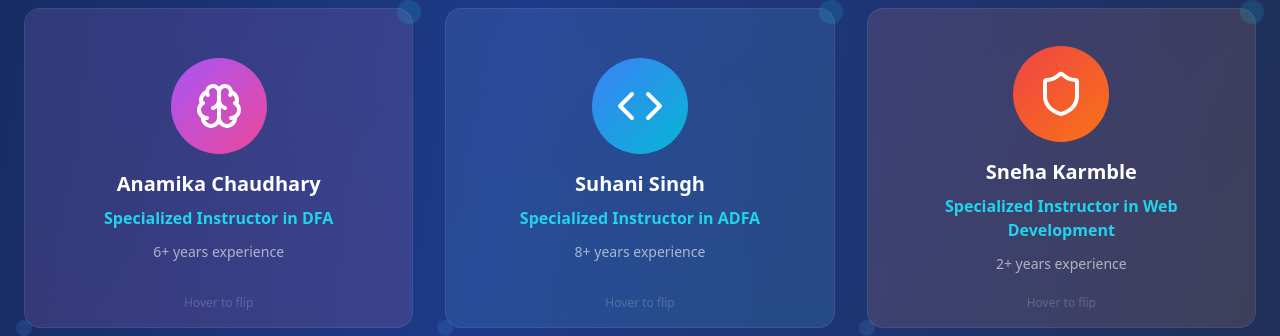
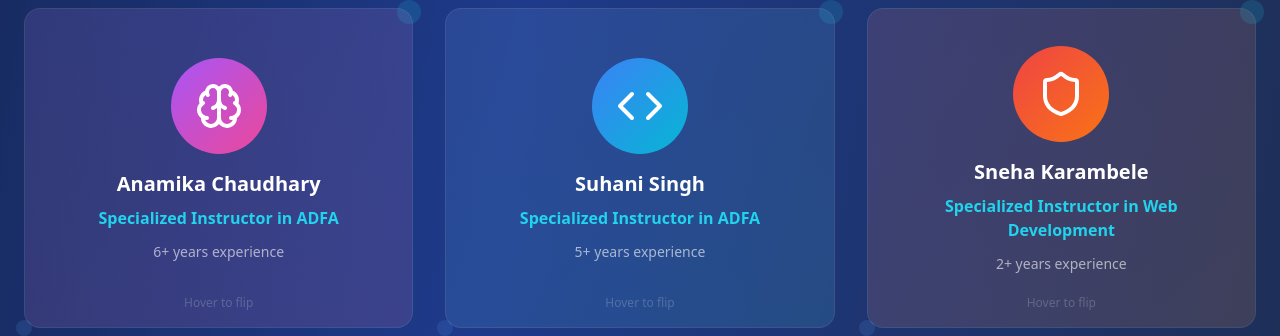
Before and after one commit to rohit29032005/Varcity-Infotech, a React (Vite) app: page / in a window 1280 px wide. Shown: the part 4797-5133 px from the top of the page. Built offline with nearby package versions, Linux system fonts and the light colour scheme.

Commit message:
team updated

```diff
--- a/src/components/Team.tsx
+++ b/src/components/Team.tsx
@@ -5,7 +5,7 @@ const Team = () => {
   const teamMembers = [
     {
       name: 'Anamika Chaudhary',
-      role: 'Specialized Instructor in DFA',
+      role: 'Specialized Instructor in ADFA',
       expertise: 'Specilized in DFA, SAP, Power BI',
       icon: Brain,
       experience: '6+ years',
@@ -16,11 +16,11 @@ const Team = () => {
       role: 'Specialized Instructor in ADFA',
       expertise: 'Specialized in ADFA, SAP, Power BI',
       icon: Code,
-      experience: '8+ years',
+      experience: '5+ years',
       color: 'from-blue-500 to-cyan-500'
     },
     {
-      name: 'Sneha Karmble',
+      name: 'Sneha Karambele',
       role: 'Specialized Instructor in Web Development ',
       expertise: 'Specialized in Web Development, HTML, CSS, JavaScript,Jquey and java,PHP,python',
       icon: Shield,
```
